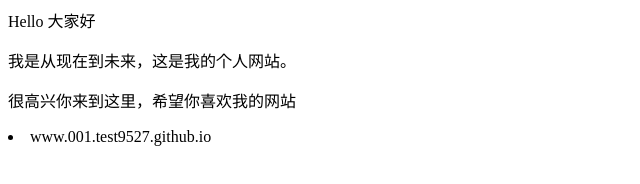
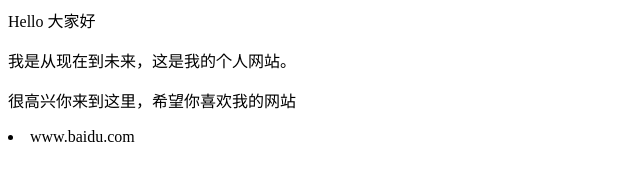
Before and after one commit to 001test9527/001test9527.github.io, a plain HTML site: page index.html in a window 1280 px wide. Shown: the whole page, without its empty margins (0-640 px from the left). Drawn offline with Linux system fonts and the light colour scheme.

Commit message:
Update index.html

```diff
--- a/index.html
+++ b/index.html
@@ -3,5 +3,5 @@
 <p>很高兴你来到这里，希望你喜欢我的网站</p>
 
 <u1>
-    <li>www.001.test9527.github.io</li>
+    <li>www.baidu.com</li>
 </u1>
```
